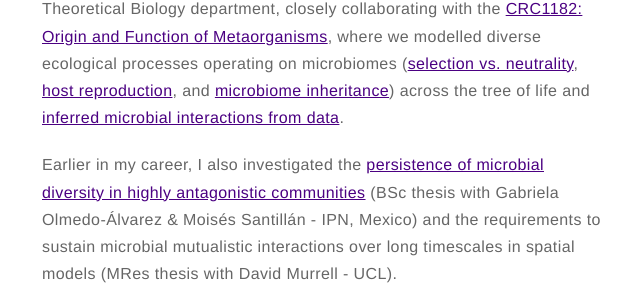
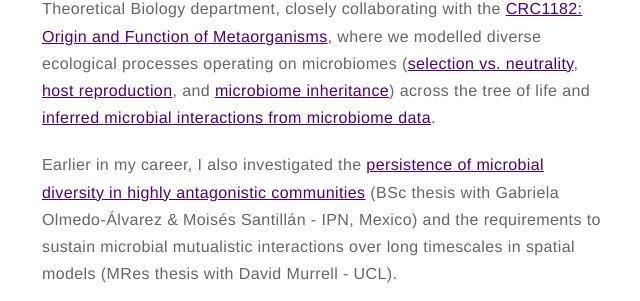
Before and after one commit to romanzapien/romanzapien.github.io, a Jekyll site: the page built from about.md, in a window 1280 px wide and 900 px high, scrolled down 814 px. Shown: the part 151-452 px from the top of the window, without its empty margins (318-958 px from the left). Built offline with Jekyll 4.4.1, drawn with Linux system fonts in a browser that asks for light colours.

Commit message:
Update about.md

```diff
--- a/about.md
+++ b/about.md
@@ -8,7 +8,7 @@ layout: page
 
 <p>My work with Wenying Shou at UCL aims to develop <b>parameter inference</b> approaches when incomplete data (e.g., where cells are measured but chemicals are not) prevents inferring a unique value for some or all parameters (<a href="https://en.wikipedia.org/wiki/Structural_identifiability">structural identifiability problem</a>). As it turns out, "missing" variables are a common issue in microbiology, but also across the Biosciences and beyond. Our work uses the additional statistical information from stochastic models to overcome the identifiability problem. The combination of theory and experiments has sparked my interest in <b>experimental design</b> and <b>model discovery</b> towards a more quantitative microbiology.</p>
 
-<p>Before joining UCL, I was a PostDoc at the <a href="https://www.evolbio.mpg.de">Max Planck Institute for Evolutionary Biology</a> (Plön, Germany), where I also completed my PhD and learned about stochastic modelling. I worked with Arne Traulsen in the Theoretical Biology department, closely collaborating with the <a href="https://www.metaorganism-research.com">CRC1182: Origin and Function of Metaorganisms</a>, where we modelled diverse ecological processes operating on <b>microbiomes</b> (<a href="https://doi.org/10.1098/rsif.2021.0717">selection vs. neutrality</a>, <a href="https://doi.org/10.1371/journal.pcbi.1008392">host reproduction</a>, and <a href="https://doi.org/10.1186/s12862-022-02029-2">microbiome inheritance</a>) across the tree of life and <a href="https://doi.org/10.1371/journal.pbio.3002913">inferred microbial interactions from data</a>.</p>
+<p>Before joining UCL, I was a PostDoc at the <a href="https://www.evolbio.mpg.de">Max Planck Institute for Evolutionary Biology</a> (Plön, Germany), where I also completed my PhD and learned about stochastic modelling. I worked with Arne Traulsen in the Theoretical Biology department, closely collaborating with the <a href="https://www.metaorganism-research.com">CRC1182: Origin and Function of Metaorganisms</a>, where we modelled diverse ecological processes operating on <b>microbiomes</b> (<a href="https://doi.org/10.1098/rsif.2021.0717">selection vs. neutrality</a>, <a href="https://doi.org/10.1371/journal.pcbi.1008392">host reproduction</a>, and <a href="https://doi.org/10.1186/s12862-022-02029-2">microbiome inheritance</a>) across the tree of life and <a href="https://doi.org/10.1371/journal.pbio.3002913">inferred microbial interactions from microbiome data</a>.</p>
 
 <p>Earlier in my career, I also investigated the <a href="https://doi.org/10.3389/fmicb.2015.00489">persistence of microbial diversity in highly antagonistic communities</a> (BSc thesis with Gabriela Olmedo-Álvarez & Moisés Santillán - IPN, Mexico) and the requirements to sustain microbial mutualistic interactions over long timescales in spatial models (MRes thesis with David Murrell - UCL).</p>
 
```
